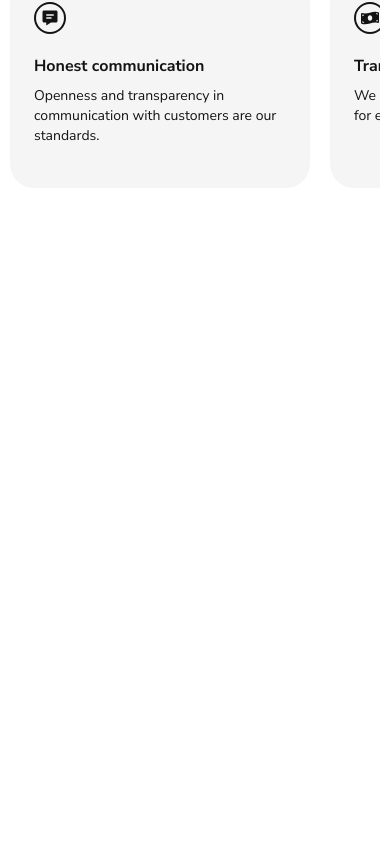
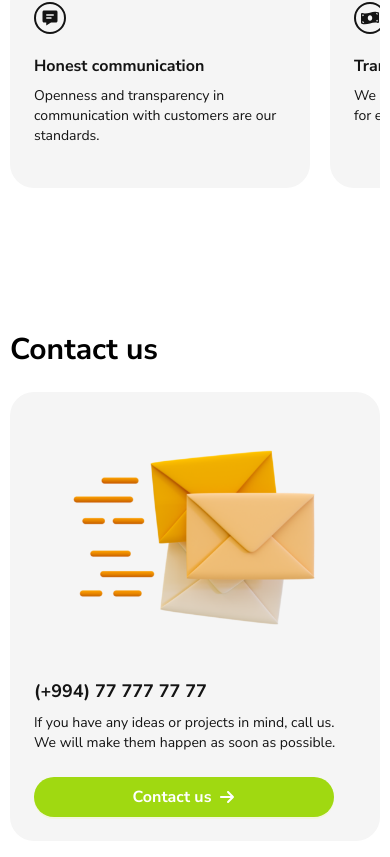
Before and after one commit to kamilaghayev/codevera-portfolio, a Next.js app: page / in a window 390 px wide. Shown: the part 2236-3093 px from the top of the page. Before the commit the page ends 2568 px from the top, so only its background shows below. Built offline with nearby package versions, Linux system fonts and the light colour scheme; what @ant-design/nextjs-registry would draw is missing.

Commit message:
added contact-us section and contact-button with their responsivity

```diff
--- /dev/null
+++ b/src/app-pages/home/_sections/contact-us.jsx
@@ -0,0 +1,23 @@
+import React from 'react'
+import Image from 'next/image'
+import { ContactButton } from '@/components'
+
+export const ContactUs = () => {
+  return (
+    <section aria-labelledby='contact-us'>
+        <div className='container-center flex flex-col gap-6 sm:gap-10 lg:gap-14 mt-36 mb-36'>
+            <h2 id='advantages' className='text-3xl sm:text-4xl lg:text-6xl font-semibold'>Contact us</h2>
+            <div className='p-6 lg:p-10 bg-[#F5F5F5] rounded-3xl flex flex-col items-center sm:flex-row sm:items-stretch gap-5'>
+                <Image src='/envelop.webp' alt='envelop image' width={400} height={250} />
+                <div className='flex flex-col justify-between gap-6'>
+                    <div className='text-[#141414] flex flex-col gap-2'>
+                        <h3 className='text-lg sm:text-xl lg:text-2xl font-semibold'>(+994) 77 777 77 77</h3>
+                        <p className='text-sm sm:text-base lg:text-lg'>If you have any ideas or projects in mind, call us. We will make them happen as soon as possible.</p>
+                    </div>
+                    <ContactButton />
+                </div>
+            </div>
+        </div>
+    </section>
+  )
+}
--- a/src/app-pages/home/_sections/index.js
+++ b/src/app-pages/home/_sections/index.js
@@ -1,9 +1,11 @@
 import { Introduction } from './introduction';
 import { AboutUs } from './about-us';
 import { Advantages } from './advantages';
+import { ContactUs } from './contact-us';
 
 export  {
 	Introduction,
 	AboutUs,
-	Advantages
+	Advantages,
+	ContactUs
 }
--- a/src/app-pages/home/index.jsx
+++ b/src/app-pages/home/index.jsx
@@ -1,4 +1,4 @@
-import { Introduction, AboutUs, Advantages } from './_sections'
+import { Introduction, AboutUs, Advantages, ContactUs } from './_sections'
 
 export const HomePage = () => {
 	return (
@@ -6,6 +6,7 @@ export const HomePage = () => {
 			<Introduction/>
 			<AboutUs/>
 			<Advantages />
+			<ContactUs />
 		</>
 	)
 }
--- /dev/null
+++ b/src/components/buttons/contact-button.jsx
@@ -0,0 +1,12 @@
+import React from 'react'
+import { Button } from 'antd'
+import { FaArrowRight } from "react-icons/fa6";
+
+export const ContactButton = () => {
+  return (
+    <Button variant='solid' color='lime' className='w-full flex items-center gap-4 max-w-[300px] min-h-10 sm:min-h-11 lg:min-h-12 !rounded-4xl !text-base sm:!text-[17px] lg:!text-lg !font-semibold group' >
+      Contact us
+      <FaArrowRight className='group-hover:translate-x-2 transition-transform' />
+    </Button>
+  )
+}
--- a/src/components/buttons/index.js
+++ b/src/components/buttons/index.js
@@ -1,6 +1,8 @@
 
 import { MoreButton } from "./more-button";
+import { ContactButton } from "./contact-button";
 
 export {
     MoreButton,
+    ContactButton
 }
```
Also changed, not shown: public/envelop.webp (added).
